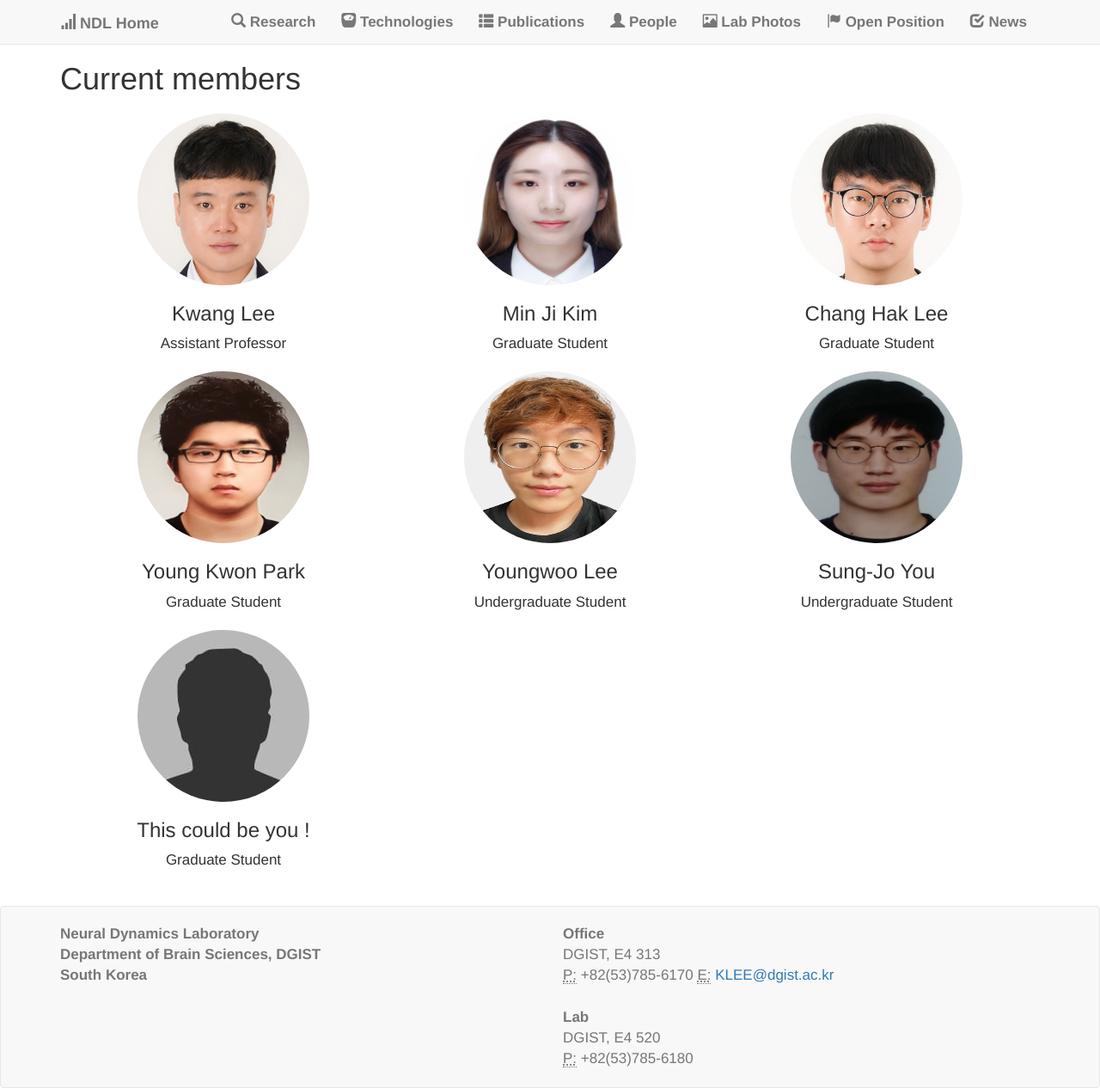
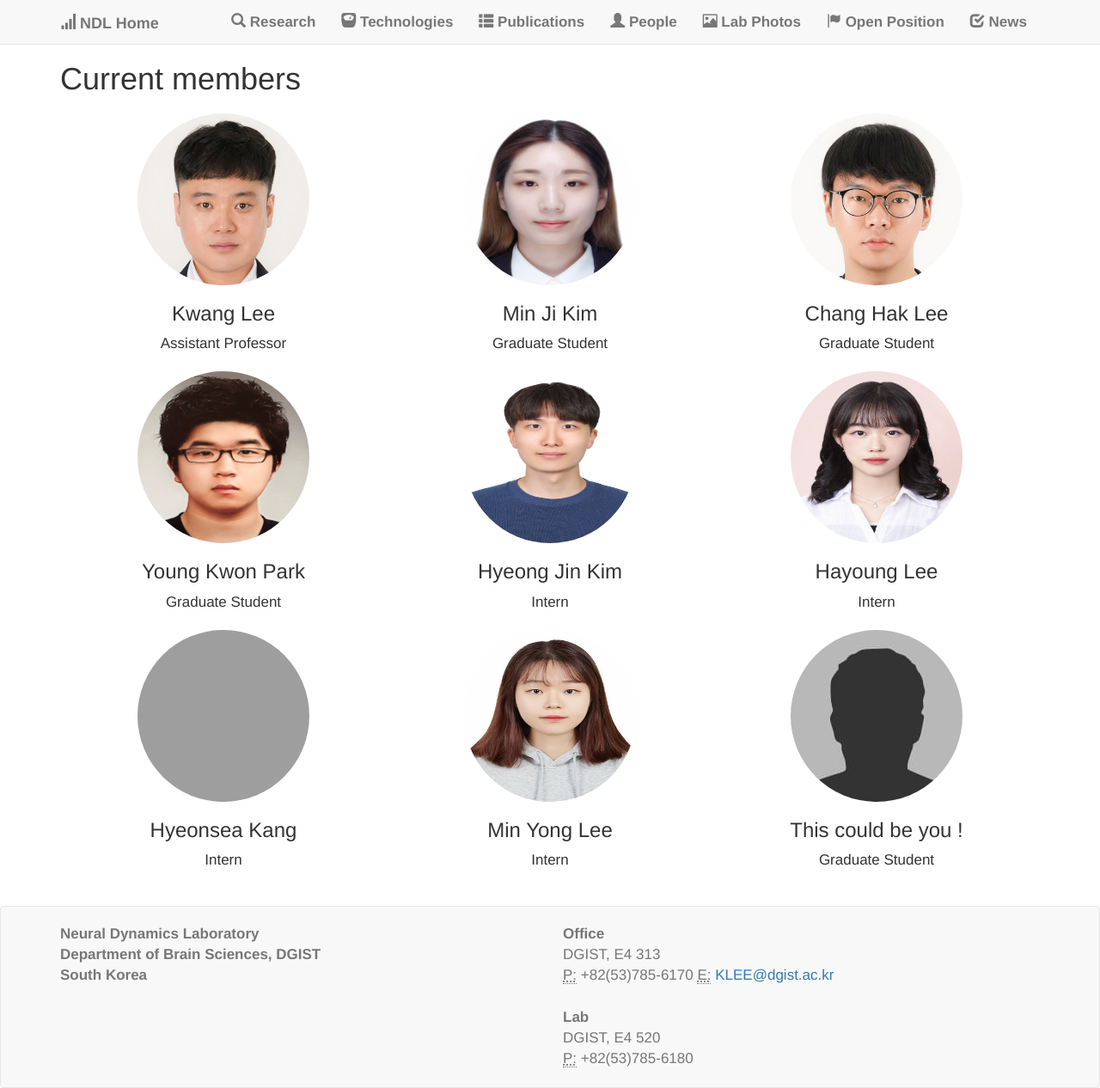
Before and after one commit to kleelab/kleelab.github.io, a Jekyll site: the page built from people.html, in a window 1280 px wide. Shown: the whole page at 86% size. Built offline with Jekyll 4.4.1, drawn with Linux system fonts in a browser that asks for light colours; nearby versions of some CDN libraries; a style sheet for code colours, icons or effects is not loaded; grey boxes are pictures that could not be loaded.

Commit message:
Update people.yml

```diff
--- a/_data/people.yml
+++ b/_data/people.yml
@@ -16,13 +16,21 @@
   role: Graduate Student
   photo: "/images/Young Kwon Park.jpg"
 
-- name: Youngwoo Lee
-  role: Undergraduate Student
-  photo: "/images/Youngwoo Lee.jpg"
+- name: Hyeong Jin Kim
+  role: Intern
+  photo: "/images/Hyeong Jin Kim.jpg"
 
-- name: Sung-Jo You
-  role: Undergraduate Student
-  photo: "/images/Sung-Jo You.jpg"
+- name: Hayoung Lee
+  role: Intern
+  photo: "/images/Hayoung Lee.jpg"
+
+- name: Hyeonsea Kang
+  role: Intern
+  photo: "/images/Hyeonsea Kang.jpg"
+
+- name: Min Yong Lee
+  role: Intern
+  photo: "/images/Min Yong Lee.jpg"
 
 - name: "This could be you !"
   role: Graduate Student
```
